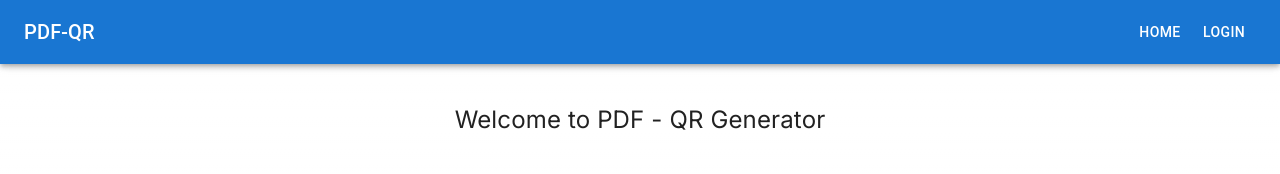
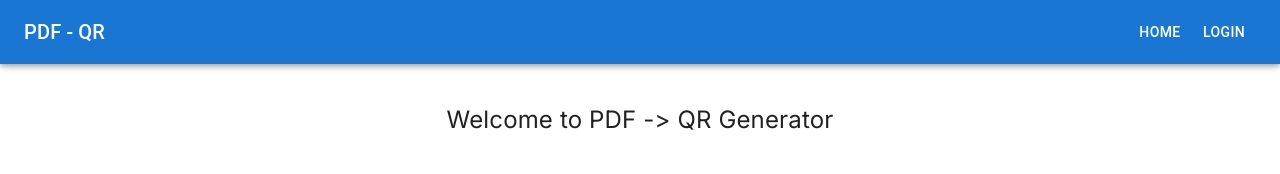
Before and after one commit to emon3455/pdf-to-qr-frontend, a Next.js app: page / in a window 1280 px wide. Shown: the top 174 px of the page. Built offline with nearby package versions, Linux system fonts and the light colour scheme.

Commit message:
ready to display client

```diff
--- a/src/components/form.tsx
+++ b/src/components/form.tsx
@@ -42,7 +42,6 @@ const CustomForm = () => {
       setFile(selectedFile);
     }
   };
-  console.log(fileId);
 
   const handleScan = () => {
     if (fileId) {
--- a/src/components/home.tsx
+++ b/src/components/home.tsx
@@ -6,7 +6,7 @@ const HomeContainer = () => {
     <main>
       <section>
         <h2 className="text-2xl text-center my-10">
-          Welcome to PDF - QR Generator
+          Welcome to PDF {'->'} QR Generator
         </h2>
       </section>
 
--- a/src/components/navbar.tsx
+++ b/src/components/navbar.tsx
@@ -33,7 +33,7 @@ export default function CustomNavbar(props: Props) {
   const drawer = (
     <Box onClick={handleDrawerToggle} sx={{ textAlign: "center" }}>
       <Typography variant="h6">
-        <a href="/">PDF-QR</a>
+        <a href="/">PDF - QR</a>
       </Typography>
       <Divider />
       <List>
@@ -72,7 +72,7 @@ export default function CustomNavbar(props: Props) {
             component="div"
             sx={{ flexGrow: 1, display: { xs: "none", sm: "block" } }}
           >
-            <a href="/">PDF-QR</a>
+            <a href="/">PDF - QR</a>
           </Typography>
           <Box sx={{ display: { xs: "none", sm: "block" } }}>
             {navItems.map((item) => (
@@ -88,7 +88,7 @@ export default function CustomNavbar(props: Props) {
       <nav>
         <Drawer
           container={container}
-          variant="temporary"
+          variant="persistent"
           open={mobileOpen}
           onClose={handleDrawerToggle}
           ModalProps={{
```
